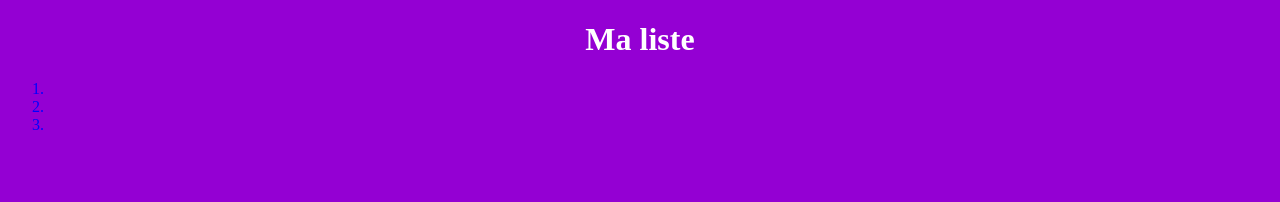
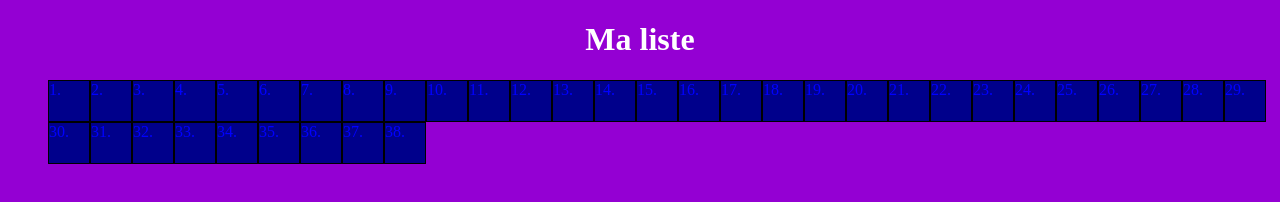
Before and after one commit to aymeric-l/nombre200, a plain HTML site: page index.html in a window 1280 px wide. Drawn offline with Linux system fonts and the light colour scheme.

Commit message:
position inside

```diff
--- a/css/nombre200.css
+++ b/css/nombre200.css
@@ -8,4 +8,18 @@ h1{
 }
 #liste{
 	color:blue;
+	list-style-type:decimal;
+	display: flex;
+	flex-direction: row;
+	flex-wrap: wrap;
+	vertical-align: top;
+	list-style: upper-hexadecimal;
+	list-style-position: inside;
 }
+
+li{
+	border: 1px solid black;
+	width: 40px;
+	height: 40px;
+	background-color: darkblue;
+}
--- a/index.html
+++ b/index.html
@@ -8,11 +8,46 @@
 <body>
 <div id="coucou">
 <h1>Ma liste</h1>
-<ol id="liste">
+<ul id="liste">
 	<li></li>
 	<li></li>
 	<li></li>
-</ol>
+	<li></li>
+	<li></li>
+	<li></li>
+	<li></li>
+	<li></li>
+	<li></li>
+	<li></li>
+	<li></li>
+	<li></li>
+	<li></li>
+	<li></li>
+	<li></li>
+	<li></li>
+	<li></li>
+	<li></li>
+	<li></li>
+	<li></li>
+	<li></li>
+	<li></li>
+	<li></li>
+	<li></li>
+	<li></li>
+	<li></li>
+	<li></li>
+	<li></li>
+	<li></li>
+	<li></li>
+	<li></li>
+	<li></li>
+	<li></li>
+	<li></li>
+	<li></li>
+	<li></li>
+	<li></li>
+	<li></li>
+</ul>
 </div>
 </body>
 </html>
```
